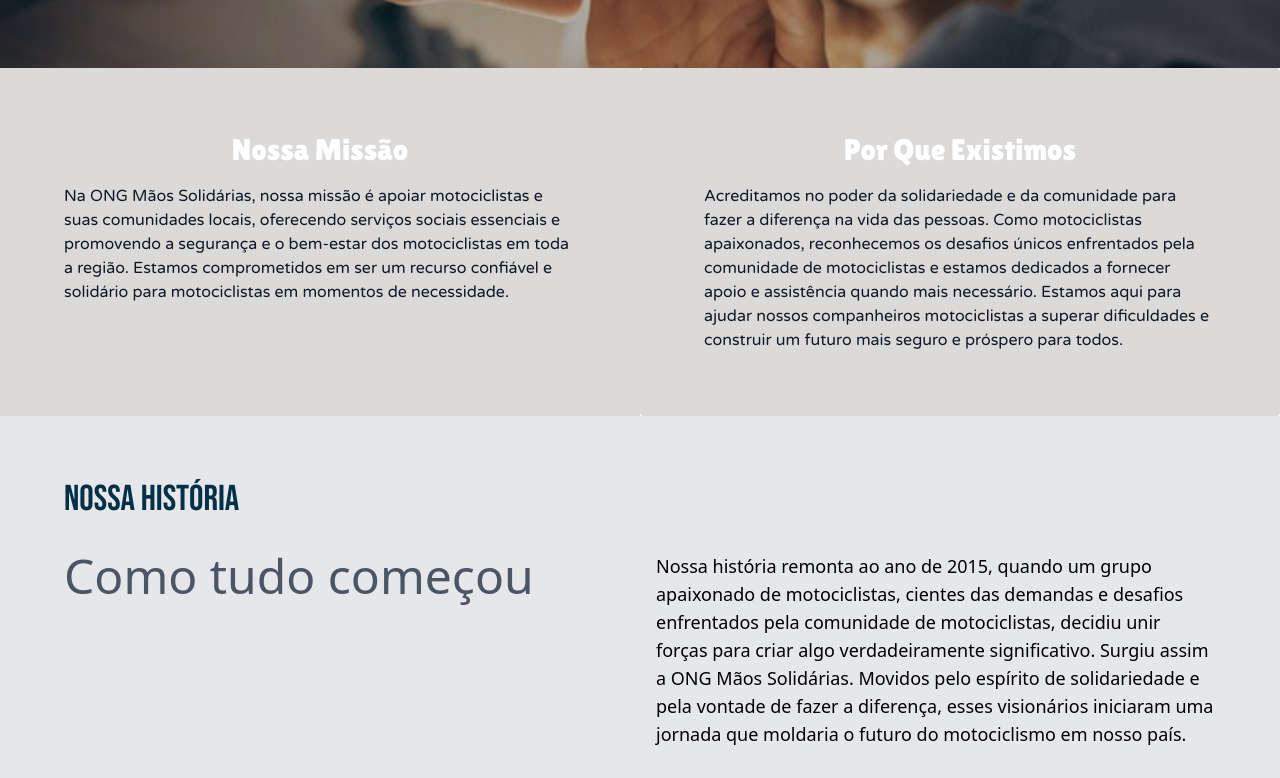
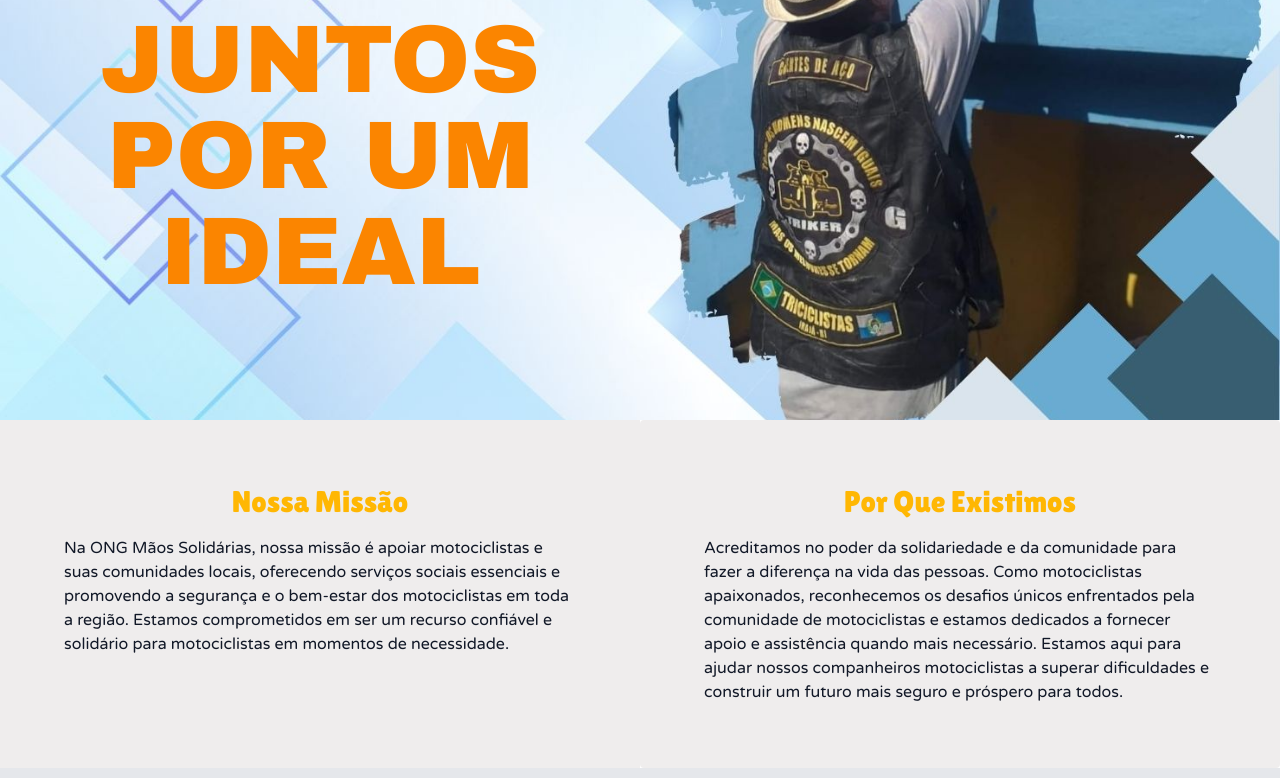
Before and after one commit to silashorta/juntos_por_um_ideal, a React (Vite) app: page / in a window 1280 px wide. Shown: the part 460-1238 px from the top of the page. Built offline with nearby package versions, Linux system fonts and the light colour scheme.

Commit message:
update style

```diff
--- a/src/Component/Hero/HeroBanner/index.jsx
+++ b/src/Component/Hero/HeroBanner/index.jsx
@@ -3,9 +3,9 @@ import React from 'react'
 import logo from '../../../../public/images/anr_logo.png'
 function HeroBanner() {
   return (
-    <section className='flex flex-col items-center justify-center p-8 lg:p-16 gap-14'>
-      <h2 className='text-5xl lg:text-7xl text-white text-center font-lilita-one text-gold'>Associação Nacional de Reabilitação</h2>
-      <h2 className='text-7xl lg:text-8xl text-white text-center font-archivo-black text-amber-200'>JUNTOS POR UM IDEAL</h2>
+    <section className='md:w-1/2 h-auto lg:h-screen flex flex-col items-center justify-center p-8 lg:p-16 gap-14'>
+      <h2 className='text-5xl lg:text-7xl text-center font-lilita-one text-dark-blue'>Associação Nacional de Reabilitação</h2>
+      <h2 className='text-7xl lg:text-8xl text-center font-archivo-black text-dark-gold'>JUNTOS POR UM IDEAL</h2>
 {/*       <img src={logo} alt="" className='h-80' /> */}
 
     </section>
--- a/src/Component/Hero/index.jsx
+++ b/src/Component/Hero/index.jsx
@@ -1,26 +1,30 @@
 import React from 'react'
 import HeroBanner from './HeroBanner'
 
-import fotoHero from '../../../public/images/Designsemnome.png'
-import logo from '../../../public/images/anr_logo.png'
+import fotoHero from '../../../public/images/hero_image.jpg'
 
 function Hero() {
     return (
         <section>
-            <div className='h-full min-h-auto flex flex-col lg:flex-row justify-start gap-8'
-                style={{ backgroundImage: `url(${fotoHero})`, backgroundSize: 'cover', backgroundPosition: 'center' }}>
-            <HeroBanner />
+            <div className='h-full min-h-screen flex flex-col lg:flex-row justify-start gap-8'
+                style={{ backgroundImage: `url(${fotoHero})`, backgroundSize: 'cover', backgroundPosition: 'right' }}>
+                <div className='hidden md:block'>
+                    <HeroBanner />
+                </div>
             </div>
-            <div className='flex flex-col md:flex-row'>
-        <article className='lg:w-1/2 flex flex-col p-4 lg:p-16 gap-4 bg-stone-400 bg-opacity-40'>
-          <h3 className='font-lilita-one text-dark-blue  text-3xl text-center text-white flex flex-col gap-8'>Nossa Missão</h3>
-          <p className='font-varela-round text-gray-900'>Na ONG Mãos Solidárias, nossa missão é apoiar motociclistas e suas comunidades locais, oferecendo serviços sociais essenciais e promovendo a segurança e o bem-estar dos motociclistas em toda a região. Estamos comprometidos em ser um recurso confiável e solidário para motociclistas em momentos de necessidade.</p>
-        </article>
-        <article className='lg:w-1/2 flex flex-col p-4 lg:p-16 rounded gap-4 bg-stone-400 bg-opacity-40'>
-          <h3 className='font-lilita-one text-dark-blue  text-3xl text-center text-white'>Por Que Existimos</h3>
-          <p className='font-varela-round text-gray-900'>Acreditamos no poder da solidariedade e da comunidade para fazer a diferença na vida das pessoas. Como motociclistas apaixonados, reconhecemos os desafios únicos enfrentados pela comunidade de motociclistas e estamos dedicados a fornecer apoio e assistência quando mais necessário. Estamos aqui para ajudar nossos companheiros motociclistas a superar dificuldades e construir um futuro mais seguro e próspero para todos.</p>
-        </article>
-      </div>
+            <div className='md:hidden'>
+                <HeroBanner />
+            </div>
+            <div className='flex flex-col justify-between md:flex-row'>
+                <article className='lg:w-1/2 flex flex-col p-4 lg:p-16 gap-4 bg-stone-300 bg-opacity-40'>
+                    <h3 className='font-lilita-one text-gold  text-3xl text-center flex flex-col gap-8'>Nossa Missão</h3>
+                    <p className='font-varela-round text-gray-900 text-base'>Na ONG Mãos Solidárias, nossa missão é apoiar motociclistas e suas comunidades locais, oferecendo serviços sociais essenciais e promovendo a segurança e o bem-estar dos motociclistas em toda a região. Estamos comprometidos em ser um recurso confiável e solidário para motociclistas em momentos de necessidade.</p>
+                </article>
+                <article className='lg:w-1/2 flex flex-col p-4 lg:p-16 rounded gap-4 bg-stone-300 bg-opacity-40'>
+                    <h3 className='font-lilita-one text-gold  text-3xl text-center'>Por Que Existimos</h3>
+                    <p className='font-varela-round text-gray-900 text-base'>Acreditamos no poder da solidariedade e da comunidade para fazer a diferença na vida das pessoas. Como motociclistas apaixonados, reconhecemos os desafios únicos enfrentados pela comunidade de motociclistas e estamos dedicados a fornecer apoio e assistência quando mais necessário. Estamos aqui para ajudar nossos companheiros motociclistas a superar dificuldades e construir um futuro mais seguro e próspero para todos.</p>
+                </article>
+            </div>
         </section>
     )
 }
--- a/src/Component/Projetos/index.jsx
+++ b/src/Component/Projetos/index.jsx
@@ -87,9 +87,9 @@ function Projetos() {
       <div className='flex flex-col gap-16'>
         <section className='flex flex-col gap-4'>
           <h3 className='text-3xl text-gold font-bold font-outfit'>Primeira Ação Social</h3>
-          <article className='flex flex-col lg:flex-row gap-4'>
+          <article className='flex flex-col lg:flex-row'>
             {/* Carrossel para vídeos */}
-            <div className='lg:w-1/2 h-auto mr-4'>
+            <div className='lg:w-1/2 h-auto'>
               <div className='bg-zinc-200 p-4 rounded h-full flex'>
                 <Swiper pagination={true} controller={true} modules={[Pagination]} className="mySwiper pointer">
                   {acaoSocial[0].videos && Object.values(acaoSocial[0].videos).map((video, i) => (
@@ -109,7 +109,7 @@ function Projetos() {
                 {acaoSocial[0].images && Object.values(acaoSocial[0].images).map((imagem, i) => (
                   <img key={i} src={`images/primeira_acao_social/${imagem}`} alt={`Imagem ${i + 1}`}
                     className='w-40 h-40 object-cover flex gap-4 rounded m-auto cursor-pointer'
-                    onClick={() => openModal(`images/primeira_acao_social/${imagem}`)} style={{ width: '30vw' }} />
+                    onClick={() => openModal(`images/primeira_acao_social/${imagem}`)} style={{ width: '' }} />
                 ))}
               </div>
             </div>
@@ -128,7 +128,7 @@ function Projetos() {
                 {jiujitsu[0].images && Object.values(jiujitsu[0].images).map((imagem, i) => (
                   <img key={i} src={`images/projeto_jiujitsu/${imagem}`} alt={`Imagem ${i + 1}`}
                     className='w-40 h-40 object-cover object-center flex gap-4 rounded m-auto cursor-pointer'
-                    onClick={() => openJiujitsuModal(`images/projeto_jiujitsu/${imagem}`)} style={{ width: '18vw' }} />
+                    onClick={() => openJiujitsuModal(`images/projeto_jiujitsu/${imagem}`)} style={{ width: '' }} />
                 ))}
               </div>
             </div>
@@ -142,12 +142,12 @@ function Projetos() {
           <h3 className='text-3xl text-gold font-bold font-outfit'>Projeto KickBoxing</h3>
           <article className='flex flex-col lg:flex-row gap-4'>
             {/* Carrossel para imagens */}
-            <div className='lg:h-auto '>
-              <div className='bg-zinc-200 p-4 rounded h-full flex flex-wrap justify justify-between gap-2 overflow-y-scroll'>
+            <div className='lg:h-auto w-full'>
+              <div className='bg-zinc-200 p-4 rounded h-full flex flex-wrap gap-2 overflow-y-scroll'>
                 {kickboxing[0].images && Object.values(kickboxing[0].images).map((imagem, i) => (
                   <img key={i} src={`images/projeto_kickboxing/${imagem}`} alt={`Imagem ${i + 1}`}
                     className='w-40 h-40 object-cover object-top flex gap-4 rounded m-auto cursor-pointer'
-                    onClick={() => openKickBoxingModal(`images/projeto_kickboxing/${imagem}`)} style={{ width: '30vw' }} />
+                    onClick={() => openKickBoxingModal(`images/projeto_kickboxing/${imagem}`)} style={{ width: '' }} />
                 ))}
               </div>
             </div>
```
Also changed, not shown: src/Component/NossosValores/index.jsx (+35 -20 lines), public/images/hero_image.jpg (added), 1 other file (tests, documents, lock files or other folders).
